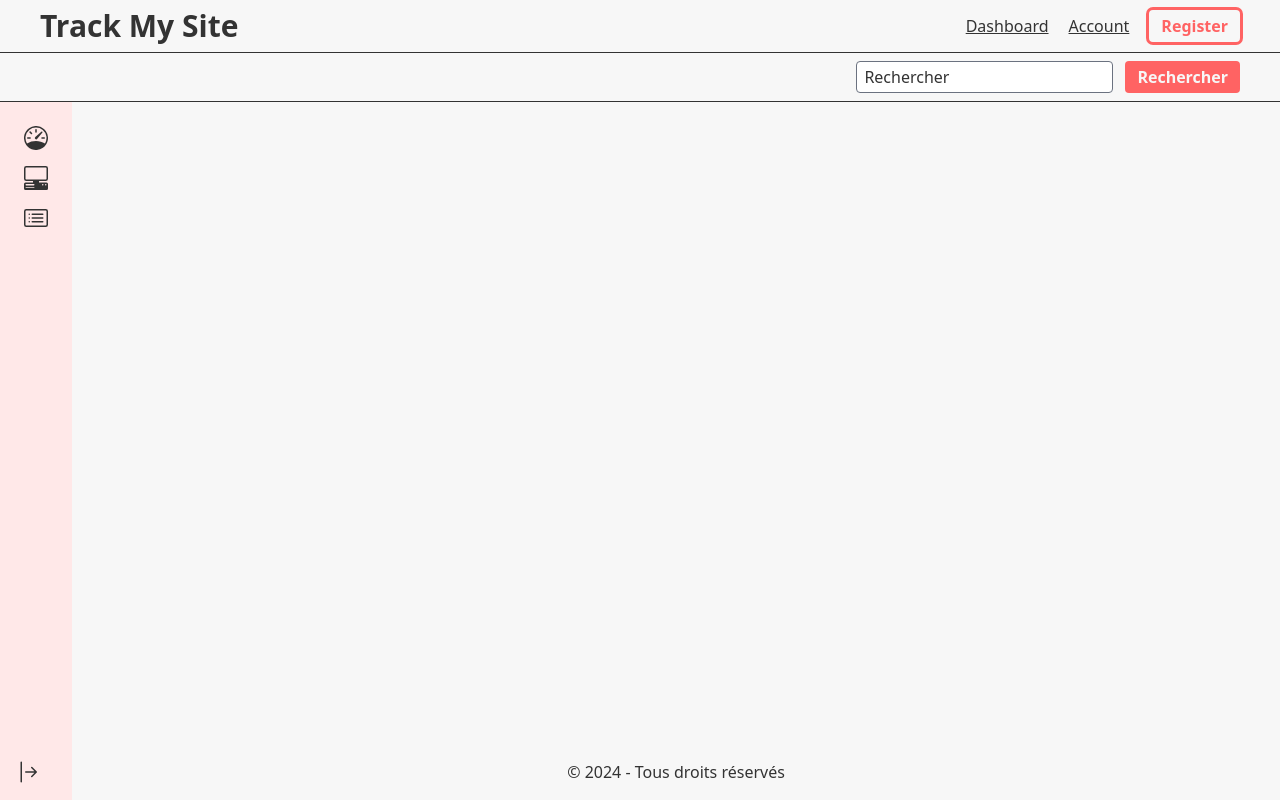
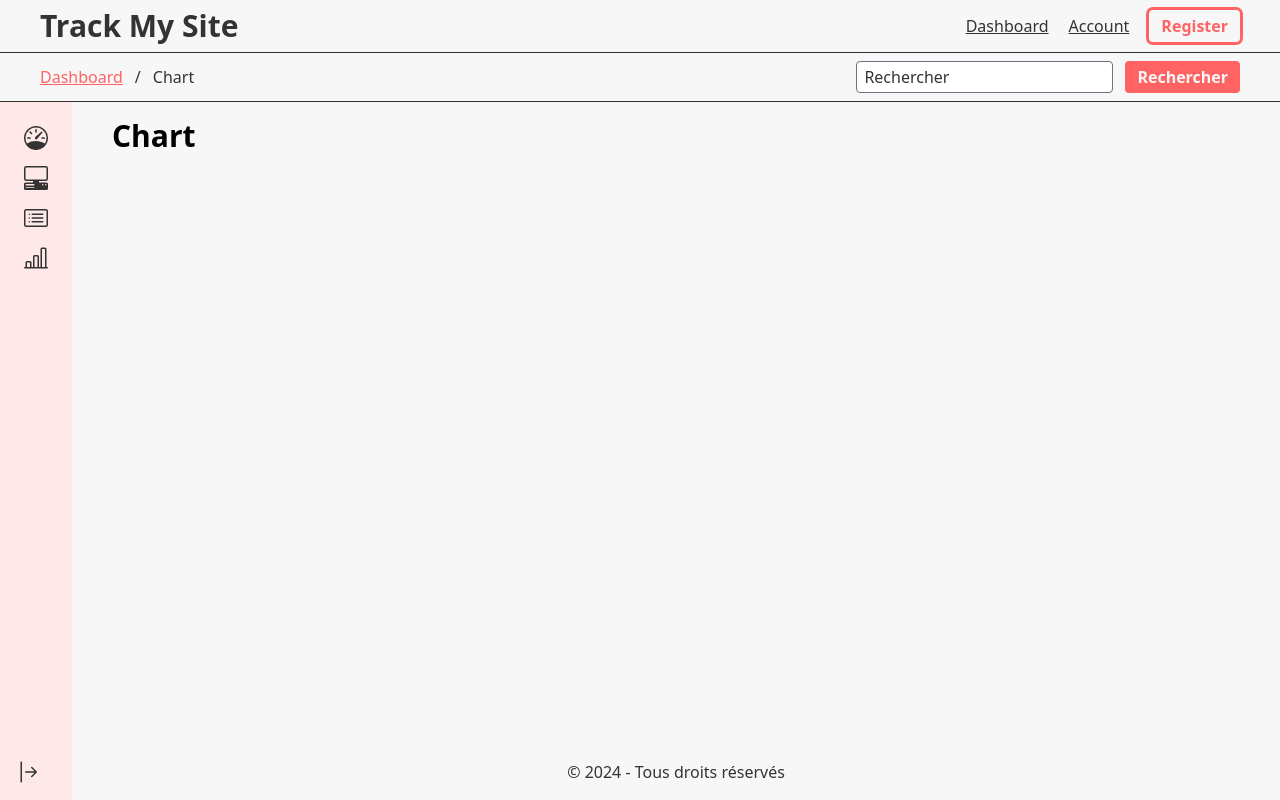
Before and after one commit to eliooooooo/Vue-Dashboard, a Vue app: page /chart in a window 1280 px wide. Built offline with nearby package versions, Linux system fonts and the light colour scheme.

Commit message:
Feat: add chart route

```diff
--- a/src/components/Aside.vue
+++ b/src/components/Aside.vue
@@ -25,6 +25,12 @@
                     </svg>
                     <span x-show="asideOpen" x-transition>Visits</span>
                 </router-link></li>
+                <li><router-link to="/chart">
+                    <svg xmlns="http://www.w3.org/2000/svg" width="24" height="24" fill="currentColor" class="bi bi-bar-chart-line" viewBox="0 0 16 16">
+                        <path d="M11 2a1 1 0 0 1 1-1h2a1 1 0 0 1 1 1v12h.5a.5.5 0 0 1 0 1H.5a.5.5 0 0 1 0-1H1v-3a1 1 0 0 1 1-1h2a1 1 0 0 1 1 1v3h1V7a1 1 0 0 1 1-1h2a1 1 0 0 1 1 1v7h1zm1 12h2V2h-2zm-3 0V7H7v7zm-5 0v-3H2v3z"/>
+                    </svg>
+                    <span x-show="asideOpen" >Chart</span>
+                </router-link></li>
             </ul>
         </nav>
         <span x-on:click="asideOpen = !asideOpen" class="flex flex-row gap-3 cursor-pointer">
--- /dev/null
+++ b/src/components/Chart.vue
@@ -0,0 +1,6 @@
+<script setup>
+</script>
+
+<template>
+    <h1>Chart</h1>
+</template>
--- a/src/router/index.js
+++ b/src/router/index.js
@@ -6,6 +6,7 @@ import Sites from '../components/Sites.vue'
 import Site from '../components/Site.vue'
 import Visit from '../components/Visit.vue'
 import Visits from '../components/Visits.vue'
+import Chart from '../components/Chart.vue'
 import Account from '../components/Account.vue'
 import CompanyRegister from '../components/CompanyRegister.vue'
 import Company from '../components/Company.vue'
@@ -125,6 +126,18 @@ const router = createRouter({
             }
         },
         {
+            path: '/chart',
+            name: 'chart',
+            component: Chart,
+            meta: {
+                title: 'Chart - Track My Site',
+                breadcrumb: [
+                    { name: 'Dashboard', link: '/' },
+                    { name: 'Chart' }
+                ]
+            }
+        },
+        {
             path: '/terms',
             name: 'terms'
         },
```
